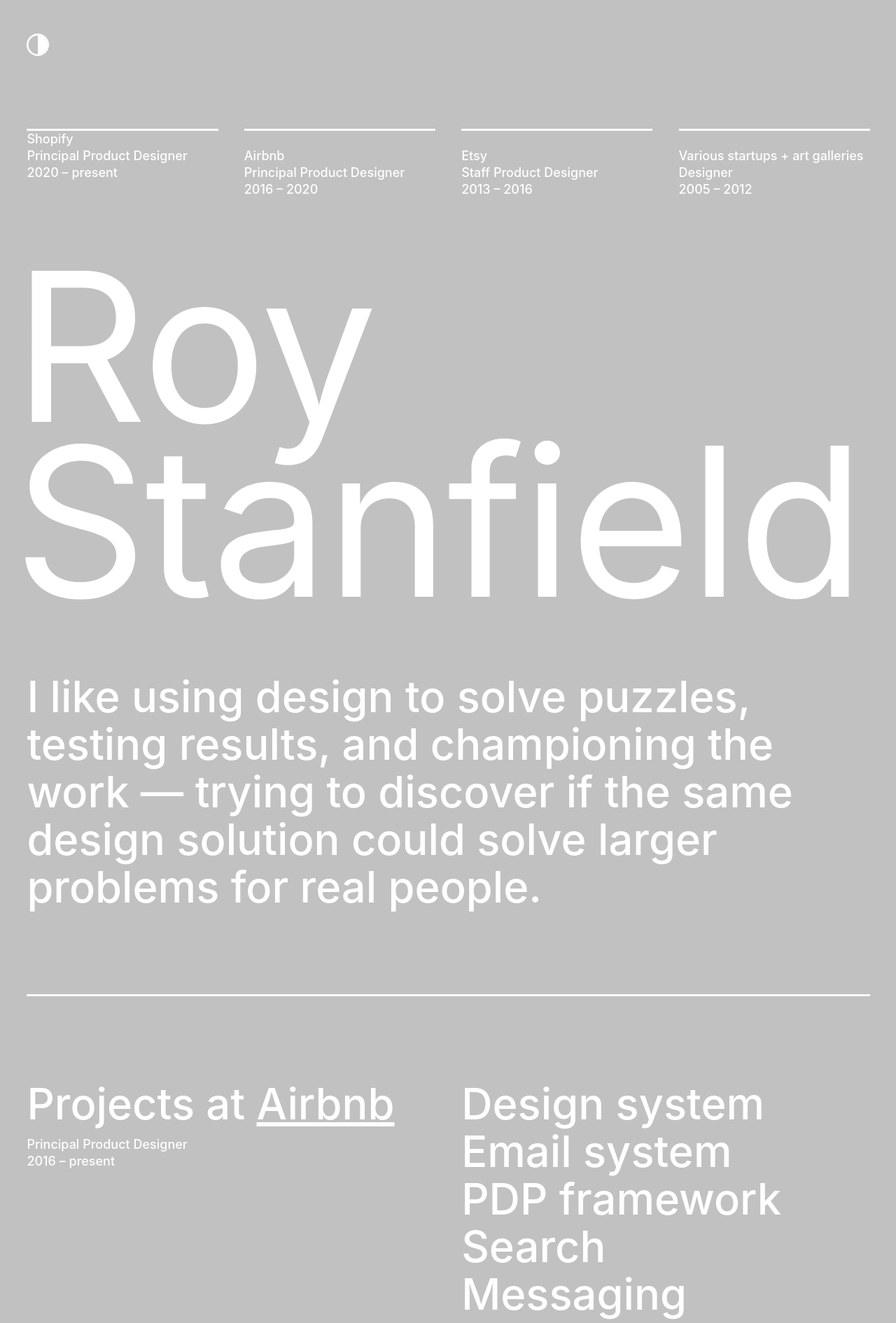
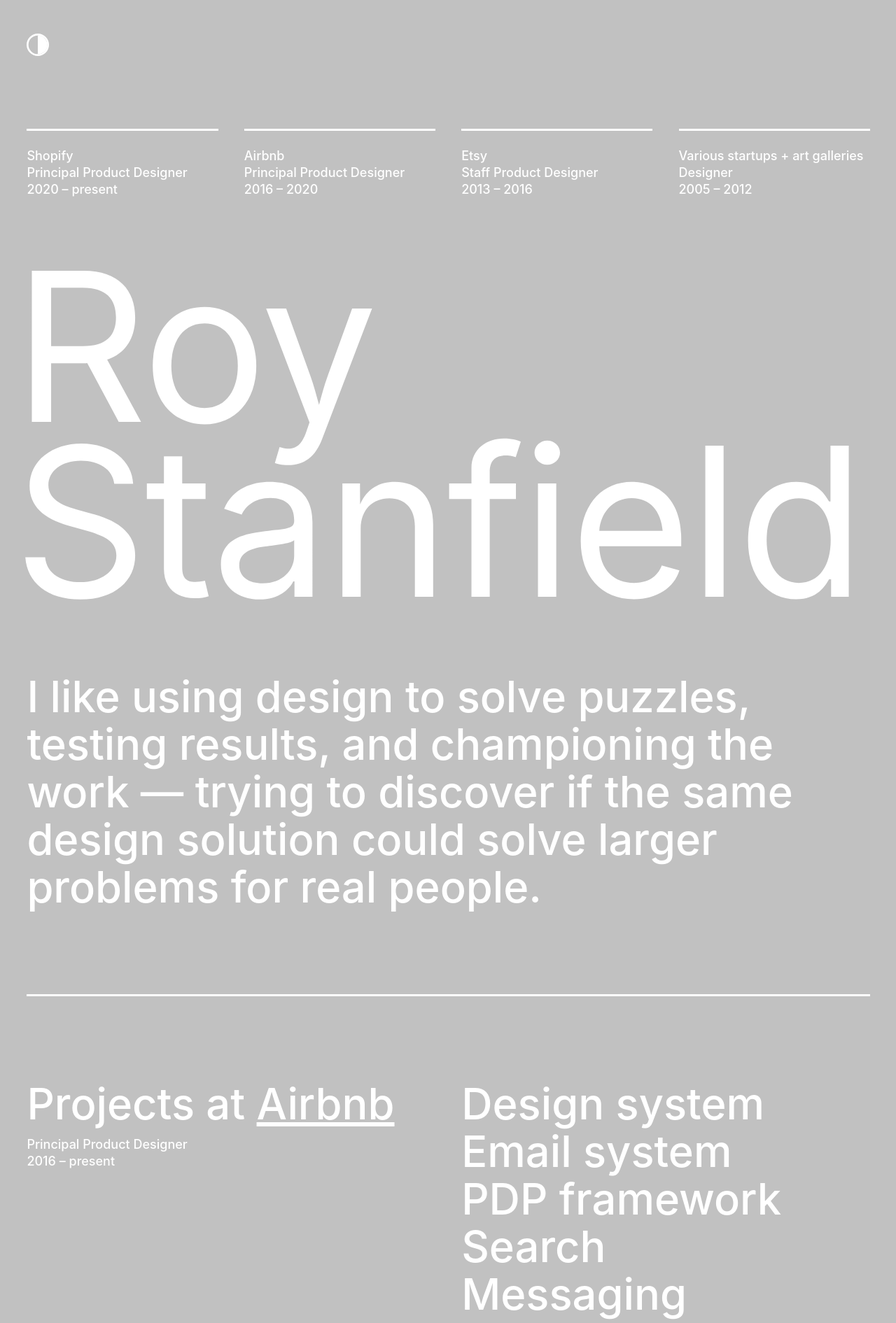
Before and after one commit to roystanfield/roystanfield.github.io, a Jekyll site: the page built from index.markdown, in a window 1280 px wide. Shown: the top 1891 px of the page at 70% size. Built offline with Jekyll 4.4.1, drawn with Linux system fonts in a browser that asks for light colours.

Commit message:
Small layout error.

```diff
--- a/_sass/main.scss
+++ b/_sass/main.scss
@@ -169,6 +169,7 @@ and (min-width : 768px) {
 
     .remove_border_on_mobile {
       border-top: solid 3px $text_color;
+      padding-top: 24px;
     }
 
     .hide_on_mobile {
```
